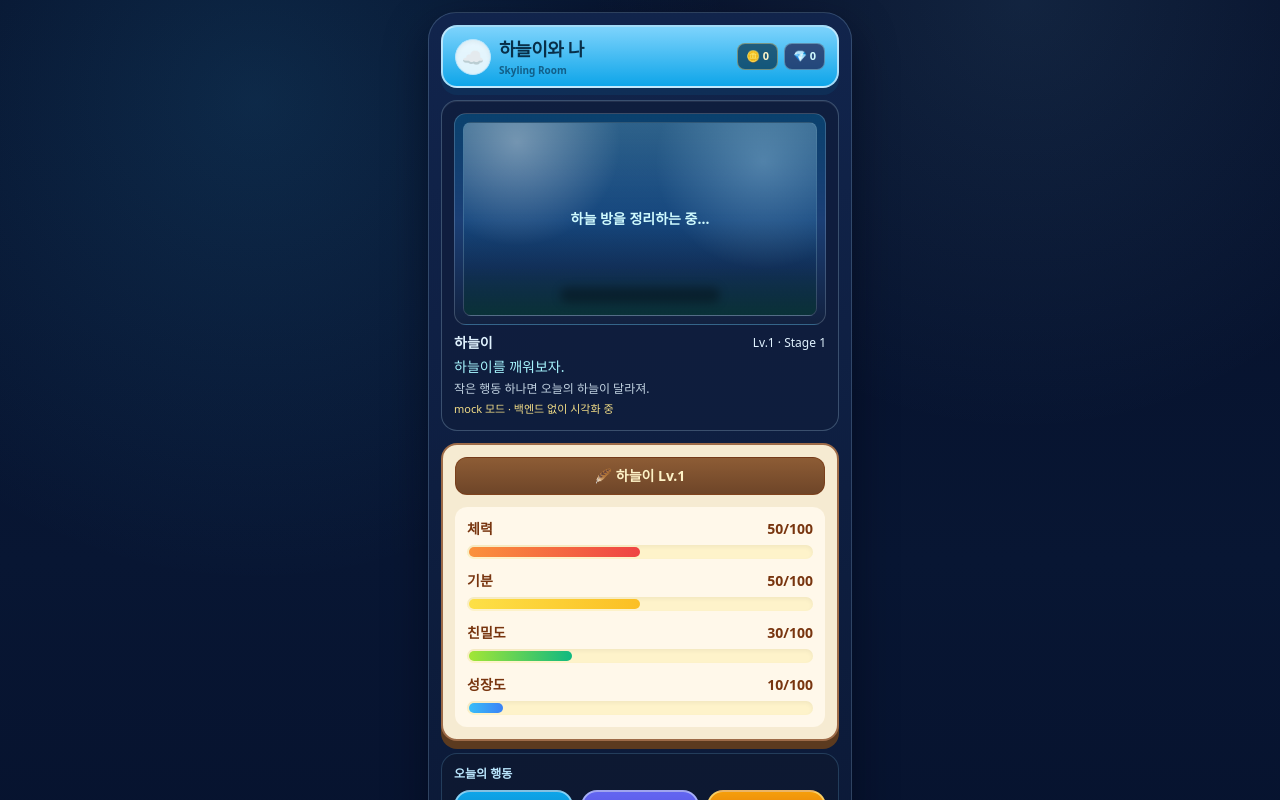
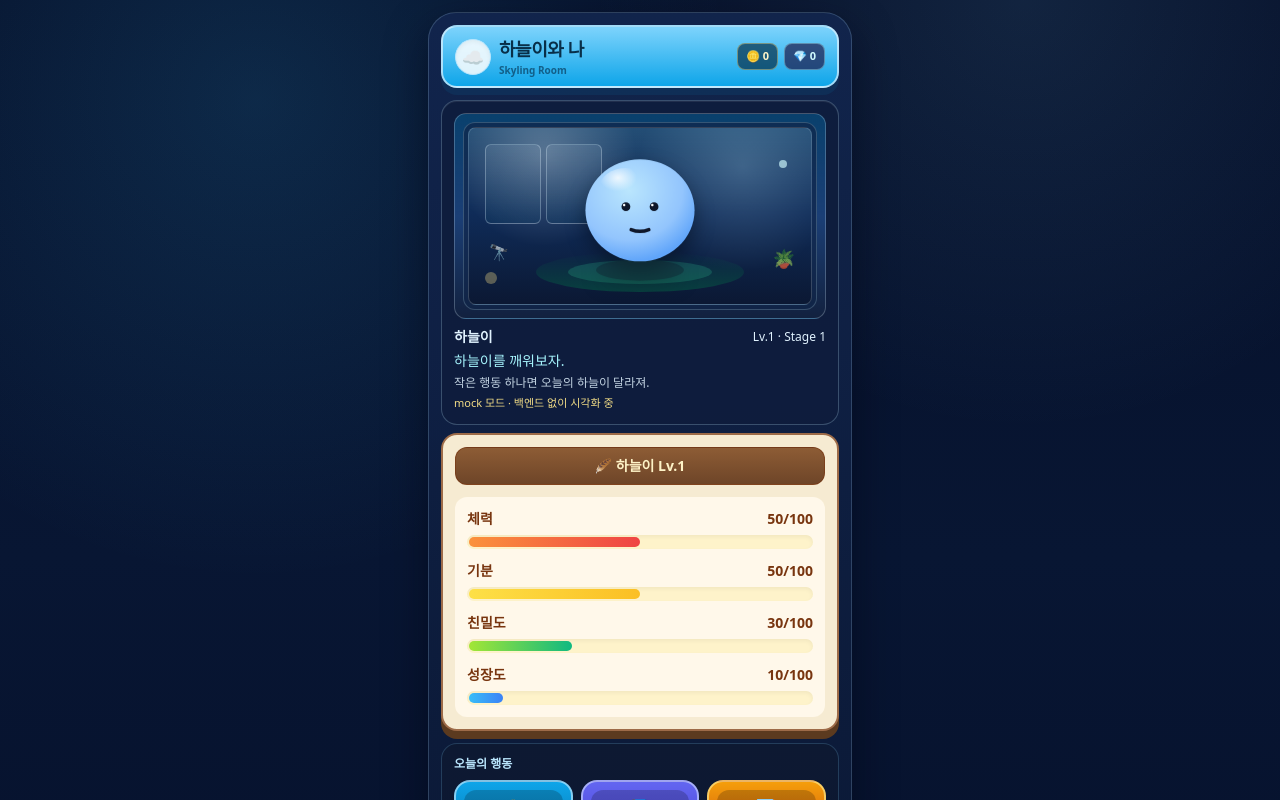
Before and after one commit to kinddragon1224/skyling-mvp, a Next.js app in the folder apps/web/: page / in a window 1280 px wide. Shown: the top 800 px of the page. Built offline with nearby package versions, Linux system fonts and the light colour scheme; no server answers.

Commit message:
feat: enhance sky room scene and upgrade pet visual presence

```diff
--- a/apps/web/app/components/PetRoom.tsx
+++ b/apps/web/app/components/PetRoom.tsx
@@ -1,61 +1,51 @@
+import SkyPetSprite from "./SkyPetSprite";
+
 type PetRoomProps = {
   petName: string;
   level: number;
   stage: number;
+  hp: number;
+  mood: number;
+  bond: number;
   message: string;
   presence: string;
   mockMode: boolean;
   showStageCongrats: boolean;
-  imageLoaded: boolean;
-  imageIndex: number;
-  imageCandidates: string[];
-  onImageLoad: () => void;
-  onImageError: () => void;
 };
 
 export default function PetRoom({
   petName,
   level,
   stage,
+  hp,
+  mood,
+  bond,
   message,
   presence,
   mockMode,
   showStageCongrats,
-  imageLoaded,
-  imageIndex,
-  imageCandidates,
-  onImageLoad,
-  onImageError,
 }: PetRoomProps) {
   return (
-    <section className="mb-3 rounded-2xl border border-sky-200/25 bg-[#0f1d3d]/80 p-3 shadow-[inset_0_1px_0_rgba(255,255,255,0.08)]">
-      <div className="mb-2 rounded-xl border border-sky-100/20 bg-gradient-to-b from-sky-600/35 via-[#1b3f76] to-[#12213f] p-2">
-        <div className="relative overflow-hidden rounded-lg border border-cyan-100/20 bg-gradient-to-b from-sky-200/20 via-sky-700/20 to-slate-950/30">
-          <div className="pointer-events-none absolute inset-0 bg-[radial-gradient(circle_at_15%_10%,rgba(255,255,255,0.35),transparent_30%),radial-gradient(circle_at_85%_20%,rgba(186,230,253,0.3),transparent_32%)]" />
-          <div className="pointer-events-none absolute bottom-0 h-12 w-full bg-gradient-to-t from-emerald-900/45 to-transparent" />
-          <div className="pointer-events-none absolute bottom-3 left-1/2 h-4 w-40 -translate-x-1/2 rounded-full bg-black/30 blur-sm" />
+    <section className="mb-2 rounded-2xl border border-sky-200/25 bg-[#0f1d3d]/85 p-3 shadow-[inset_0_1px_0_rgba(255,255,255,0.08)]">
+      <div className="mb-2 rounded-xl border border-sky-100/25 bg-gradient-to-b from-sky-600/35 via-[#1b3f76] to-[#12213f] p-2">
+        <div className="rounded-xl border border-cyan-100/20 bg-[#102549]/70 p-1">
+          <div className="relative overflow-hidden rounded-lg border border-sky-100/20 bg-gradient-to-b from-[#7dd3fc33] via-[#0f2b57] to-[#0b1833]">
+            <div className="pointer-events-none absolute inset-0 bg-[radial-gradient(circle_at_22%_15%,rgba(255,255,255,0.25),transparent_30%),radial-gradient(circle_at_80%_22%,rgba(186,230,253,0.22),transparent_34%)]" />
 
-          {imageIndex < imageCandidates.length ? (
-            <>
-              <img
-                src={imageCandidates[imageIndex]}
-                alt="하늘이"
-                className={`relative z-10 h-48 w-full object-contain transition-opacity duration-200 ${imageLoaded ? "opacity-100" : "opacity-0"}`}
-                onLoad={onImageLoad}
-                onError={onImageError}
-              />
-              {!imageLoaded ? (
-                <div className="absolute inset-0 z-20 flex h-48 items-center justify-center text-sm font-semibold text-cyan-100">
-                  하늘 방을 정리하는 중…
-                </div>
-              ) : null}
-            </>
-          ) : (
-            <div className="flex h-48 flex-col items-center justify-center gap-1 text-cyan-100">
-              <span className="text-3xl">☁️</span>
-              <span className="text-xs">하늘 방에서 쉬는 중…</span>
-            </div>
-          )}
+            <div className="pointer-events-none absolute left-4 top-4 h-20 w-14 rounded-md border border-sky-100/30 bg-gradient-to-b from-sky-100/10 to-sky-900/20" />
+            <div className="pointer-events-none absolute left-[4.8rem] top-4 h-20 w-14 rounded-md border border-sky-100/30 bg-gradient-to-b from-sky-100/10 to-sky-900/20" />
+
+            <div className="pointer-events-none absolute bottom-5 left-4 h-3 w-3 rounded-full bg-amber-200/70 sky-star" />
+            <div className="pointer-events-none absolute right-6 top-8 h-2 w-2 rounded-full bg-cyan-100/70 sky-star-delayed" />
+
+            <div className="pointer-events-none absolute bottom-3 left-1/2 h-10 w-52 -translate-x-1/2 rounded-[50%] bg-gradient-to-t from-emerald-800/55 to-transparent" />
+            <div className="pointer-events-none absolute bottom-5 left-1/2 h-6 w-36 -translate-x-1/2 rounded-[50%] bg-emerald-400/20" />
+
+            <div className="pointer-events-none absolute right-4 bottom-8 text-lg opacity-70">🪴</div>
+            <div className="pointer-events-none absolute left-5 bottom-10 text-base opacity-70">🔭</div>
+
+            <SkyPetSprite stage={stage} hp={hp} mood={mood} bond={bond} />
+          </div>
         </div>
       </div>
 
--- /dev/null
+++ b/apps/web/app/components/SkyPetSprite.tsx
@@ -0,0 +1,81 @@
+type SkyPetSpriteProps = {
+  stage: number;
+  hp: number;
+  mood: number;
+  bond: number;
+};
+
+function getFace(hp: number, mood: number, bond: number) {
+  if (mood < 35 || hp < 30) {
+    return { eyes: "sleepy", mouth: "down", blush: false } as const;
+  }
+  if (bond >= 75) {
+    return { eyes: "happy", mouth: "smile", blush: true } as const;
+  }
+  if (mood >= 70) {
+    return { eyes: "bright", mouth: "smile", blush: true } as const;
+  }
+  return { eyes: "normal", mouth: "soft", blush: false } as const;
+}
+
+export default function SkyPetSprite({ stage, hp, mood, bond }: SkyPetSpriteProps) {
+  const face = getFace(hp, mood, bond);
+  const isStage2 = stage >= 2;
+
+  return (
+    <div className="sky-pet-float relative z-20 mx-auto h-44 w-44">
+      <svg viewBox="0 0 200 200" className="h-full w-full drop-shadow-[0_8px_10px_rgba(0,0,0,0.35)]">
+        <defs>
+          <radialGradient id="bodyGrad" cx="40%" cy="30%" r="70%">
+            <stop offset="0%" stopColor={isStage2 ? "#e0f2fe" : "#bae6fd"} />
+            <stop offset="70%" stopColor={isStage2 ? "#7dd3fc" : "#93c5fd"} />
+            <stop offset="100%" stopColor={isStage2 ? "#38bdf8" : "#60a5fa"} />
+          </radialGradient>
+          <radialGradient id="shine" cx="35%" cy="25%" r="35%">
+            <stop offset="0%" stopColor="#ffffff" stopOpacity="0.8" />
+            <stop offset="100%" stopColor="#ffffff" stopOpacity="0" />
+          </radialGradient>
+        </defs>
+
+        <ellipse cx="100" cy="166" rx="50" ry="12" fill="rgba(15,23,42,0.35)" />
+
+        <path d={isStage2 ? "M48 108 C24 90, 24 58, 56 62 C68 64, 72 80, 66 96 Z" : "M54 112 C34 98, 36 72, 62 76 C72 78, 74 92, 68 104 Z"} fill="#c4b5fd" fillOpacity="0.6" />
+        <path d={isStage2 ? "M152 108 C176 90, 176 58, 144 62 C132 64, 128 80, 134 96 Z" : "M146 112 C166 98, 164 72, 138 76 C128 78, 126 92, 132 104 Z"} fill="#c4b5fd" fillOpacity="0.6" />
+
+        <ellipse cx="100" cy="98" rx={isStage2 ? 66 : 62} ry={isStage2 ? 62 : 58} fill="url(#bodyGrad)" />
+        <ellipse cx="84" cy="72" rx="30" ry="22" fill="url(#shine)" />
+
+        {face.eyes === "sleepy" ? (
+          <>
+            <path d="M78 95 Q84 99 90 95" stroke="#0f172a" strokeWidth="4" strokeLinecap="round" />
+            <path d="M110 95 Q116 99 122 95" stroke="#0f172a" strokeWidth="4" strokeLinecap="round" />
+          </>
+        ) : (
+          <>
+            <circle cx="84" cy="94" r={face.eyes === "bright" ? 6 : 5} fill="#0f172a" />
+            <circle cx="116" cy="94" r={face.eyes === "bright" ? 6 : 5} fill="#0f172a" />
+            <circle cx="82" cy="92" r="1.4" fill="#fff" />
+            <circle cx="114" cy="92" r="1.4" fill="#fff" />
+          </>
+        )}
+
+        {face.blush ? (
+          <>
+            <ellipse cx="70" cy="108" rx="8" ry="5" fill="#fda4af" fillOpacity="0.5" />
+            <ellipse cx="130" cy="108" rx="8" ry="5" fill="#fda4af" fillOpacity="0.5" />
+          </>
+        ) : null}
+
+        {face.mouth === "down" ? (
+          <path d="M88 122 Q100 114 112 122" stroke="#0f172a" strokeWidth="4" strokeLinecap="round" fill="none" />
+        ) : face.mouth === "smile" ? (
+          <path d="M86 118 Q100 130 114 118" stroke="#0f172a" strokeWidth="4" strokeLinecap="round" fill="none" />
+        ) : (
+          <path d="M90 120 Q100 124 110 120" stroke="#0f172a" strokeWidth="4" strokeLinecap="round" fill="none" />
+        )}
+
+        {isStage2 ? <circle cx="100" cy="48" r="6" fill="#fef08a" /> : null}
+      </svg>
+    </div>
+  );
+}
--- a/apps/web/app/globals.css
+++ b/apps/web/app/globals.css
@@ -17,3 +17,35 @@ body {
   color: #f8fafc;
   font-family: ui-sans-serif, system-ui, -apple-system, Segoe UI, Roboto, sans-serif;
 }
+
+.sky-pet-float {
+  animation: sky-float 3.8s ease-in-out infinite;
+}
+
+.sky-star {
+  animation: sky-blink 2.6s ease-in-out infinite;
+}
+
+.sky-star-delayed {
+  animation: sky-blink 3.2s ease-in-out infinite 0.8s;
+}
+
+@keyframes sky-float {
+  0%,
+  100% {
+    transform: translateY(0px);
+  }
+  50% {
+    transform: translateY(-4px);
+  }
+}
+
+@keyframes sky-blink {
+  0%,
+  100% {
+    opacity: 0.35;
+  }
+  50% {
+    opacity: 0.95;
+  }
+}
--- a/apps/web/app/page.tsx
+++ b/apps/web/app/page.tsx
@@ -1,6 +1,6 @@
 "use client";
 
-import { useEffect, useMemo, useState } from "react";
+import { useEffect, useState } from "react";
 import ActionButtons from "./components/ActionButtons";
 import GameHeader from "./components/GameHeader";
 import MemoryCards, { MemoryItem } from "./components/MemoryCards";
@@ -22,7 +22,6 @@ type Pet = {
 type ActionType = "pray" | "study" | "record";
 
 const API_BASE = process.env.NEXT_PUBLIC_API_BASE ?? "http://localhost:8000";
-const BASE_PATH = process.env.NODE_ENV === "production" ? "/skyling-mvp" : "";
 const GUEST_ID_KEY = "skyling_guest_id";
 const MOCK_PET_KEY = "skyling_mock_pet";
 const MOCK_MEMORIES_KEY = "skyling_mock_memories";
@@ -39,18 +38,6 @@ const DEFAULT_PET: Pet = {
 };
 
 const clamp = (v: number) => Math.max(0, Math.min(100, v));
-
-function withBasePath(path: string) {
-  return `${BASE_PATH}${path}`;
-}
-
-function getPetImageCandidates(stage: number) {
-  const stageName = stage >= 2 ? "stage2" : "stage1";
-  return [
-    withBasePath(`/pets/sky/${stageName}.svg`),
-    withBasePath(`/pets/sky/${stageName}.png`),
-  ];
-}
 
 function getGuestId() {
   const existing = localStorage.getItem(GUEST_ID_KEY);
@@ -131,16 +118,7 @@ export default function HomePage() {
   const [memories, setMemories] = useState<MemoryItem[]>([]);
   const [loading, setLoading] = useState(false);
   const [mockMode, setMockMode] = useState(false);
-  const [imageIndex, setImageIndex] = useState(0);
-  const [imageLoaded, setImageLoaded] = useState(false);
   const [showStageCongrats, setShowStageCongrats] = useState(false);
-
-  const imageCandidates = useMemo(() => getPetImageCandidates(pet?.stage ?? 1), [pet]);
-
-  useEffect(() => {
-    setImageIndex(0);
-    setImageLoaded(false);
-  }, [imageCandidates]);
 
   useEffect(() => {
     if (!pet || pet.stage < 2) return;
@@ -207,10 +185,7 @@ export default function HomePage() {
       }
 
       const { next, message } = applyLocalAction(pet, action);
-      const nextMemories = [
-        { text: message, action, created_at: new Date().toISOString() },
-        ...memories,
-      ].slice(0, 3);
+      const nextMemories = [{ text: message, action, created_at: new Date().toISOString() }, ...memories].slice(0, 3);
       setPet(next);
       setMessage(message);
       setMemories(nextMemories);
@@ -230,18 +205,13 @@ export default function HomePage() {
           petName={pet?.name ?? "하늘이"}
           level={pet?.level ?? 1}
           stage={pet?.stage ?? 1}
+          hp={pet?.hp ?? 50}
+          mood={pet?.mood ?? 50}
+          bond={pet?.bond ?? 30}
           message={message}
           presence={computePresenceLine(pet)}
           mockMode={mockMode}
           showStageCongrats={showStageCongrats}
-          imageLoaded={imageLoaded}
-          imageIndex={imageIndex}
-          imageCandidates={imageCandidates}
-          onImageLoad={() => setImageLoaded(true)}
-          onImageError={() => {
-            setImageLoaded(false);
-            setImageIndex((v) => v + 1);
-          }}
         />
 
         <PetStatusPanel pet={pet} />
```
Also changed, not shown: 1 other file (tests, documents, lock files or other folders).
